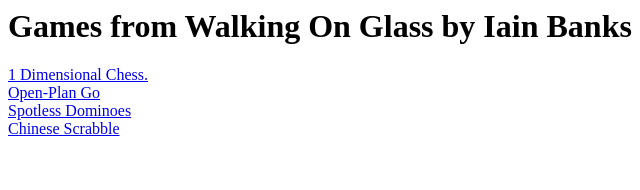
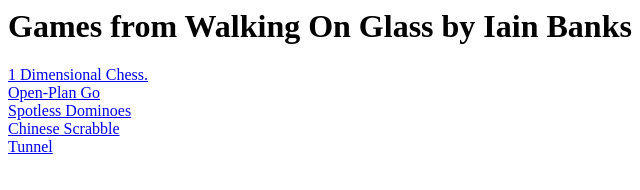
Before and after one commit to ianmcd34/ianmcd34..github.io, a plain HTML site: page BANKS/walking_on_glass_games.html in a window 1280 px wide. Shown: the full height of the page, 0-640 px from the left. Drawn offline with Linux system fonts and the light colour scheme.

Commit message:
Add link to Tunnel game in HTML file

```diff
--- a/BANKS/walking_on_glass_games.html
+++ b/BANKS/walking_on_glass_games.html
@@ -4,4 +4,5 @@
   <a href="https://mathpickle.com/project/infinite-go/" target="_blank">Open-Plan Go<br></a>
   <a href="index_spotlessDominoes.html" target="_blank">Spotless Dominoes<br></a>
   <a href="index_Chengyu.html" target="_blank">Chinese Scrabble<br></a>
+  <a href="index_Tunnel.html" target="_blank">Tunnel<br></a>
 </html>
```
